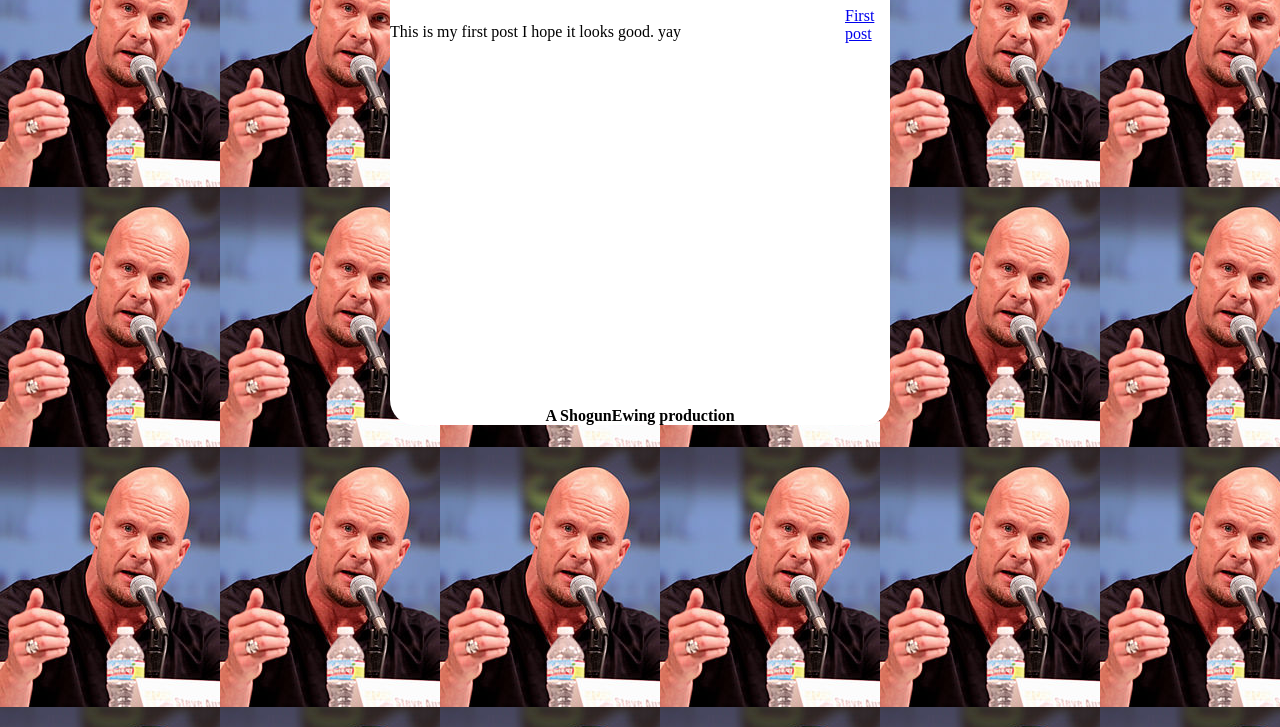
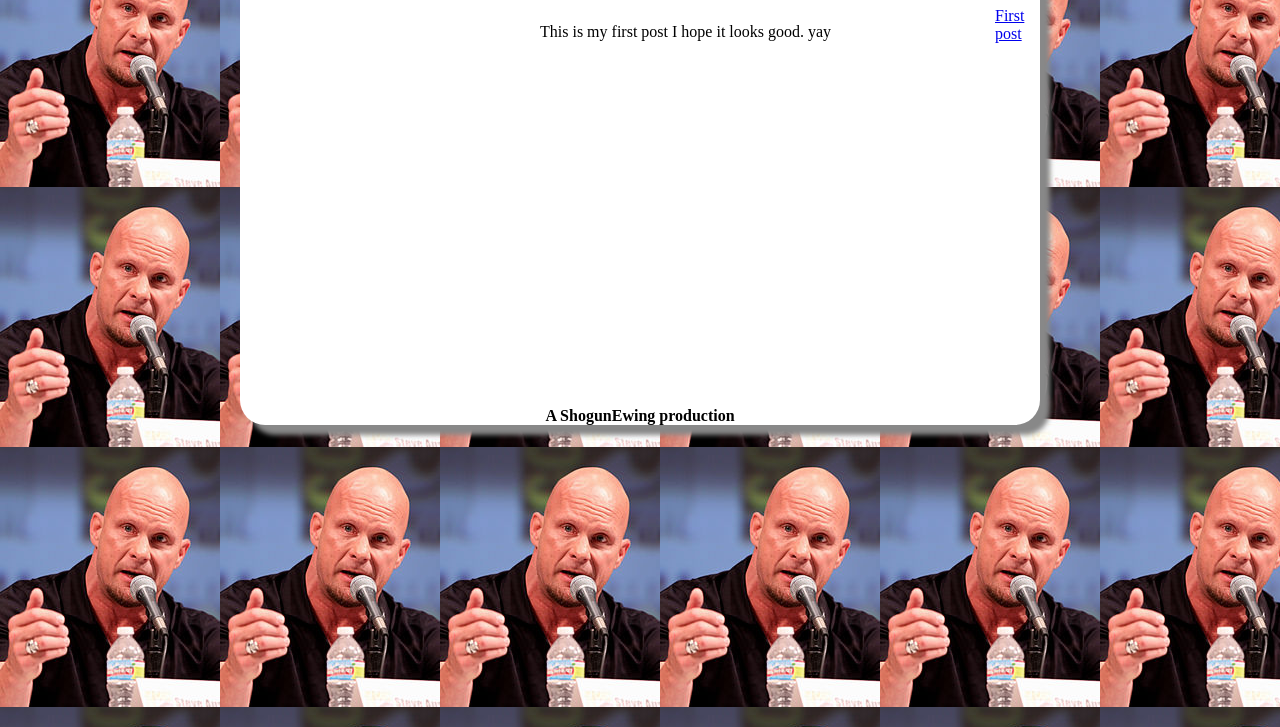
Before and after one commit to Shomari/shomari.github.io, a plain HTML site: page unit1_projects/blog.html in a window 1280 px wide. Shown: the part 73-800 px from the top of the page. Drawn offline with Linux system fonts and the light colour scheme.

Commit message:
Update blog.html

```diff
--- a/unit1_projects/blog.html
+++ b/unit1_projects/blog.html
@@ -3,7 +3,7 @@
 <head>
 	<style>
 		body {background-image: url('images/SCSA.jpg'); }
-		#container { width: 500px; margin-left: auto; margin-right: auto; background-color: white; border: 2px; border-radius: 25px;}
+		#container { width: 800px; margin-left: auto; margin-right: auto; background-color: white; border: 2px; border-radius: 25px; box-shadow: 10px 10px 5px #888888;}
 		h1{ text-align: center;}
 		#menu {float: right; height: 400px; width:45px; padding-left: 5px;}
 		#content {float: right; height: 400px; width:450px;}
```
